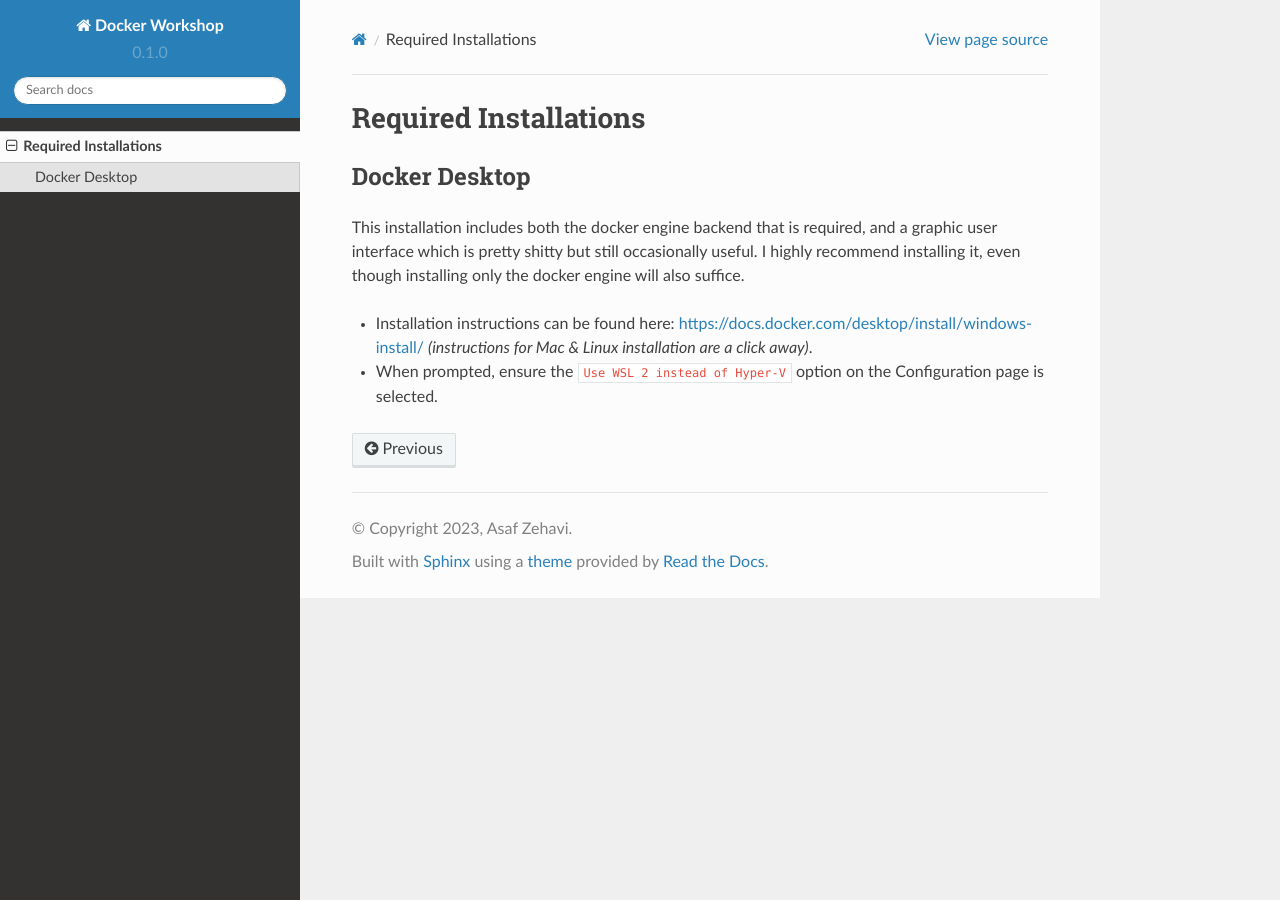
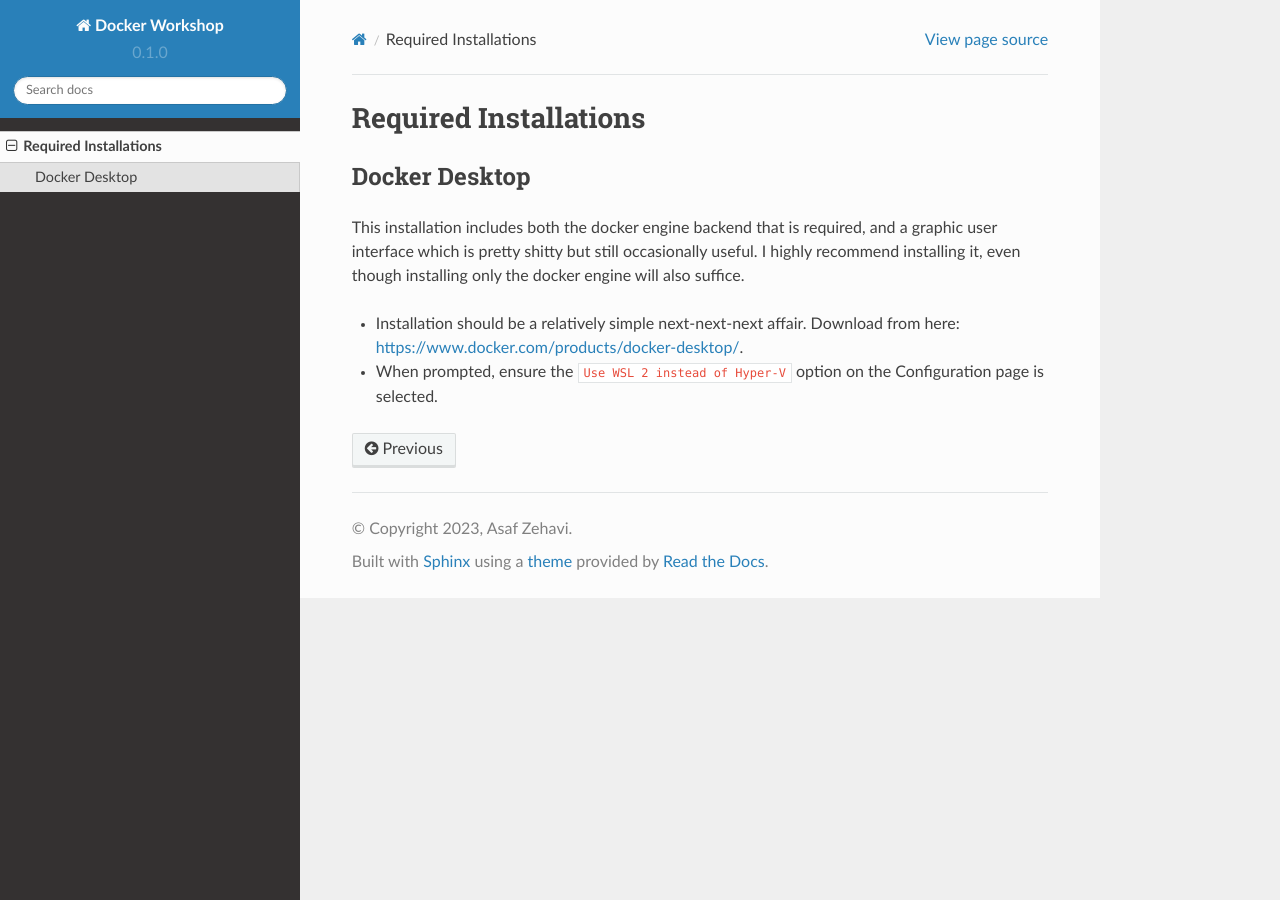
Before and after one commit to asaf-zehavi/docker-workshop, a Sphinx documentation site: the page built from docs/source/installation.rst, in a window 1280 px wide. Built offline with Sphinx 7.4.7 and the Read the Docs theme 2.0.0, drawn with Linux system fonts in a browser that asks for light colours.

Commit message:
Updated docker desktop installation instructions

```diff
--- a/docs/source/installation.rst
+++ b/docs/source/installation.rst
@@ -7,6 +7,6 @@
 shitty but still occasionally useful. I highly recommend installing it, even though installing only the docker engine
 will also suffice.
 
-* Installation instructions can be found here: https://docs.docker.com/desktop/install/windows-install/ *(instructions
-  for Mac & Linux installation are a click away)*.
+* Installation should be a relatively simple next-next-next affair. Download from here:
+  https://www.docker.com/products/docker-desktop/.
 * When prompted, ensure the ``Use WSL 2 instead of Hyper-V`` option on the Configuration page is selected.
```
